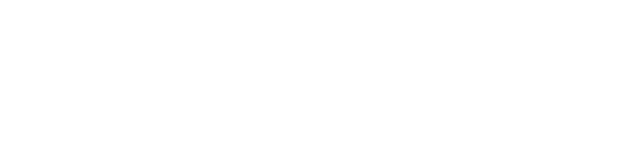
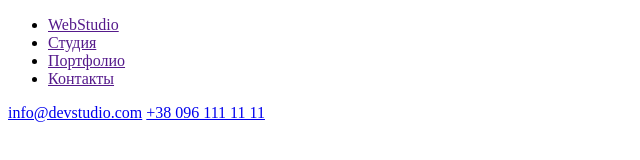
Before and after one commit to chell-iz-naroda/goit-markup-hw, a plain HTML site: page 01/index.html in a window 1280 px wide. Shown: the whole page, without its empty margins (0-640 px from the left). Drawn offline with Linux system fonts and the light colour scheme.

Commit message:
create navigations sections

```diff
--- a/01/index.html
+++ b/01/index.html
@@ -1,12 +1,25 @@
 <!DOCTYPE html>
-<html lang="en">
-<head>
-    <meta charset="UTF-8">
-    <meta http-equiv="X-UA-Compatible" content="IE=edge">
-    <meta name="viewport" content="width=device-width, initial-scale=1.0">
-    <title>Document</title>
-</head>
-<body>
-
-</body>
+<html lang="ru">
+  <head>
+    <meta charset="UTF-8" />
+    <meta http-equiv="X-UA-Compatible" content="IE=edge" />
+    <meta name="viewport" content="width=device-width, initial-scale=1.0" />
+    <title>WebStudio</title>
+  </head>
+  <body>
+    <!--header-->
+    <header>
+      <!--navigation-->
+      <nav>
+        <ul>
+          <li><a href="">WebStudio</a></li>
+          <li><a href="">Студия</a></li>
+          <li><a href="">Портфолио</a></li>
+          <li><a href="">Контакты</a></li>
+        </ul>
+        <a href="mailto:info@devstudio.com">info@devstudio.com</a>
+        <a href="tel:+380961111111">+38 096 111 11 11</a>
+      </nav>
+    </header>
+  </body>
 </html>
```
